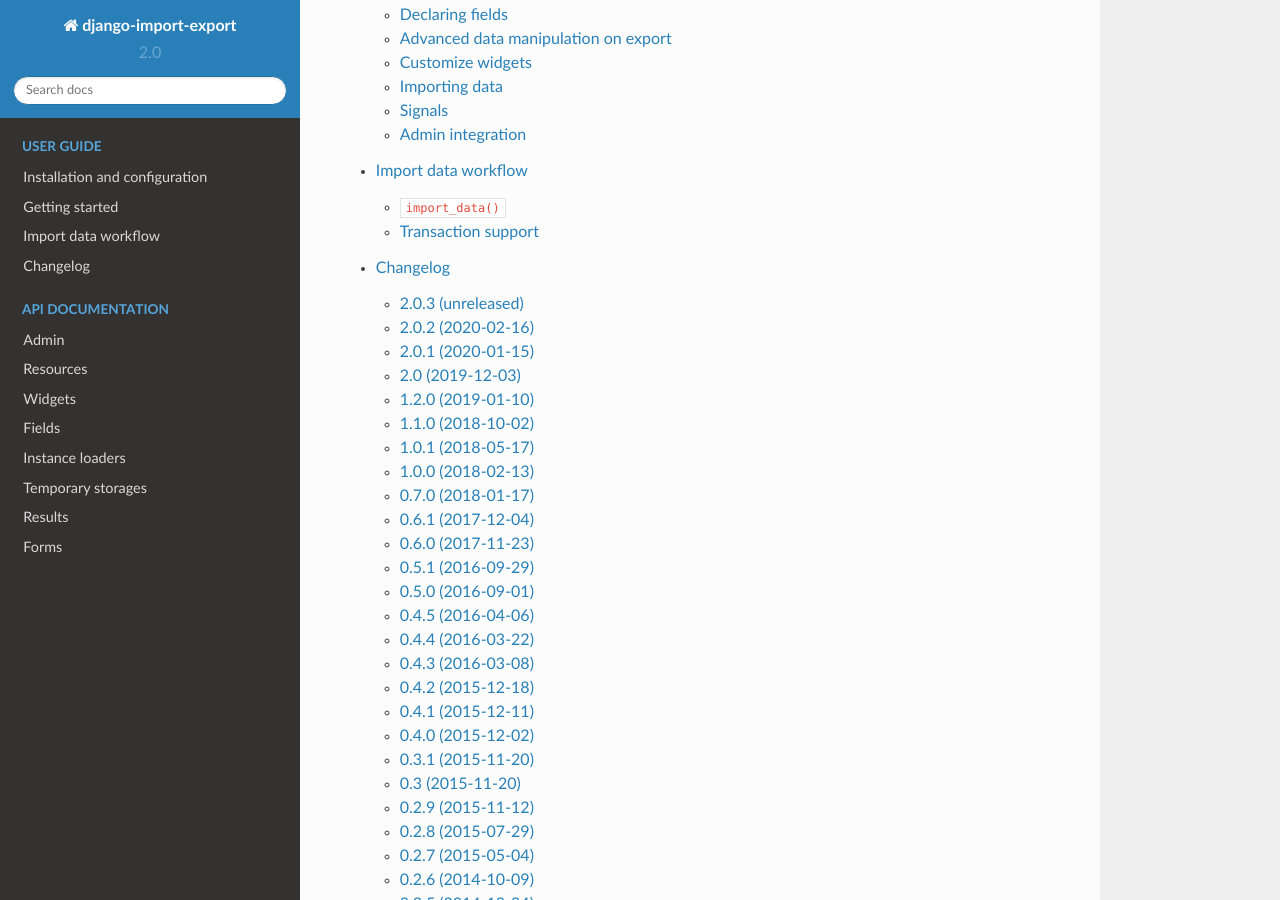
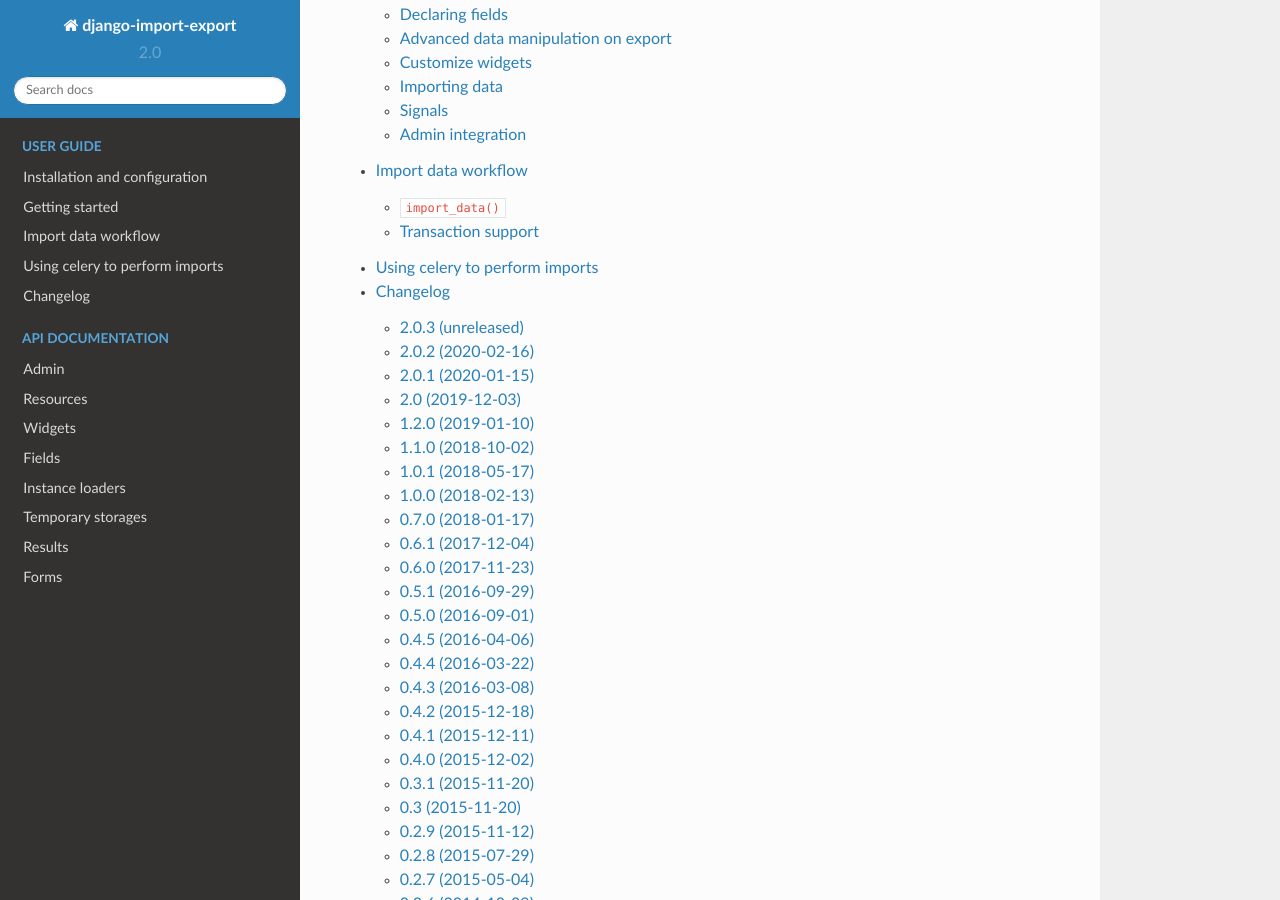
Before and after one commit to django-import-export/django-import-export, a Sphinx documentation site: the page built from docs/index.rst, in a window 1280 px wide and 900 px high, scrolled down 1005 px. Built offline with Sphinx 7.4.7 and the Read the Docs theme 2.0.0, drawn with Linux system fonts in a browser that asks for light colours.

Commit message:
Add link to django-import-export-celery in docs (#969)

```diff
--- /dev/null
+++ b/docs/celery.rst
@@ -0,0 +1,5 @@
+===========
+Using celery to perform imports
+===========
+
+You can use the 3rd party `django-import-export-celery <https://github.com/auto-mat/django-import-export-celery>`_ application to process long imports in celery.
--- a/docs/index.rst
+++ b/docs/index.rst
@@ -30,6 +30,7 @@
    installation
    getting_started
    import_workflow
+   celery
    changelog
 
 .. toctree::
```
